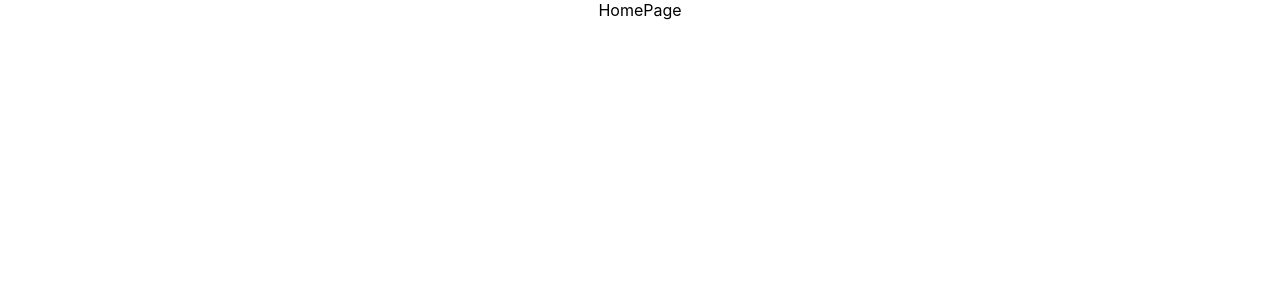
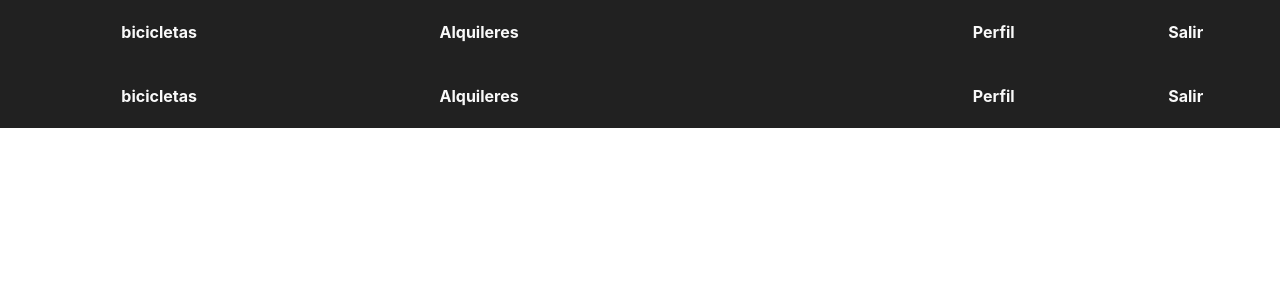
Before and after one commit to kokis128/bicicletas-front, a React (Create React App) app: page / in a window 1280 px wide. Shown: the top 300 px of the page. Built offline with nearby package versions, Linux system fonts and the light colour scheme.

Commit message:
create components, pages and styles

```diff
--- a/src/App.js
+++ b/src/App.js
@@ -1,11 +1,12 @@
 
 import './App.css';
 import {React} from 'react';
-import {BrouserRouter as Router, Route, Routes} from 'react-router-dom';
+import {BrowserRouter as Router, Route, Routes} from 'react-router-dom';
 import Home from './pages/home/home'
 import Login from './pages/login/login';
 import Register from './pages/registro/register';
 import NotFound from './pages/notFound/notFound';
+import Perfil from './pages/perfil/perfil';
 
 function AppWrapper(){
   return(
@@ -15,6 +16,7 @@ function AppWrapper(){
       <Route path="/home" element={<Home/>} />
       <Route path="/login" element={<Login />} />
       <Route path="/register" element={<Register />} />
+      <Route path="/perfil" element={<Perfil />} />
       <Route path="/404" element={<notFound/>} />
       <Route path="*" element={NotFound} />
 
@@ -28,10 +30,21 @@ function AppWrapper(){
 
 
 function App() {
+
+
+
   return (
+    <>
+
+    <Router>
+    <AppWrapper />
+    </Router>
+
+
     <div className="App">
      <Home />
     </div>
+    </>
   );
 }
 
--- /dev/null
+++ b/src/components/navbar/navbar.css
@@ -0,0 +1,47 @@
+.navbar-size{
+    width: 100%;
+    height: 8vh;
+    background-color: #212121;
+    color: #f9f9f9;
+    display:flex;
+    justify-content: center;
+    align-items: center;
+    margin: 0px;
+    padding: 0px;
+}
+.navbar-left{
+    width: 50%;
+    height: 100%;
+    display: flex;
+    justify-content: space-around;
+    align-items: center;
+
+}
+
+.navbar-center{
+    width: 20%;
+    height: 100%;
+    display: flex;
+    justify-content: space-around;
+    align-items: center;
+
+}
+.navbar-right{
+    width: 30%;
+    height: 100%;
+    display: flex;
+    justify-content: space-around;
+    align-items: center;
+
+}
+
+
+
+
+
+.nav-h3{
+
+    font-size: 16px;
+    color: #f9f9f9;
+
+}
--- /dev/null
+++ b/src/components/navbar/navbar.js
@@ -0,0 +1,26 @@
+import {React} from 'react';
+import "./navbar.css";
+
+function NavBar(){
+
+
+    return(
+        <div className="navbar-size">
+            <div className='navbar-left'>
+
+            <h3 className='nav-h3'>bicicletas</h3>
+            <h3 className='nav-h3'>Alquileres</h3>
+            </div>
+            <div className='navbar-center'></div>
+            <div className='navbar-right'>
+            <h3 className='nav-h3'>Perfil</h3>
+            <h3 className='nav-h3'>Salir</h3>
+            </div>
+
+
+
+        </div>
+    );
+}
+
+export default NavBar;
--- a/src/pages/home/home.js
+++ b/src/pages/home/home.js
@@ -1,5 +1,6 @@
 import {React} from 'react';
 import "./home.css";
+import NavBar from '../../components/navbar/navbar';
 
 function Home(){
 
@@ -7,7 +8,7 @@ function Home(){
     return(
         <div className="main">
 
-        HomePage
+      <NavBar />
 
         </div>
     );
--- /dev/null
+++ b/src/pages/perfil/perfil.js
@@ -0,0 +1,17 @@
+import {React} from 'react';
+import "./perfil.css";
+
+
+function Perfil(){
+
+
+    return(
+        <div className="main">
+
+
+
+        </div>
+    );
+}
+
+export default Perfil;
```
Also changed, not shown: src/pages/perfil/perfil.css (added).
